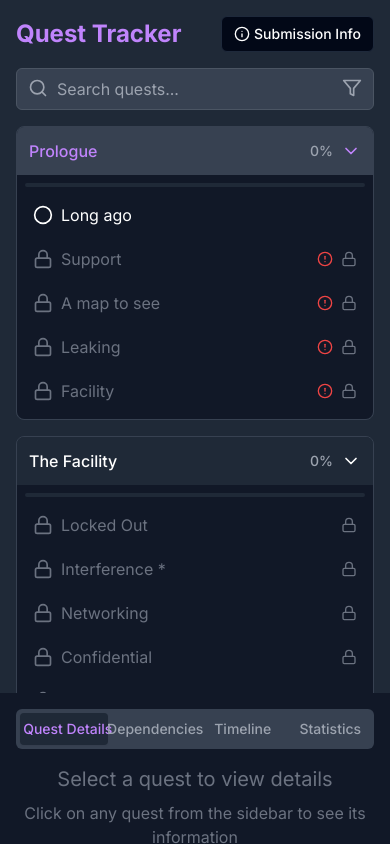
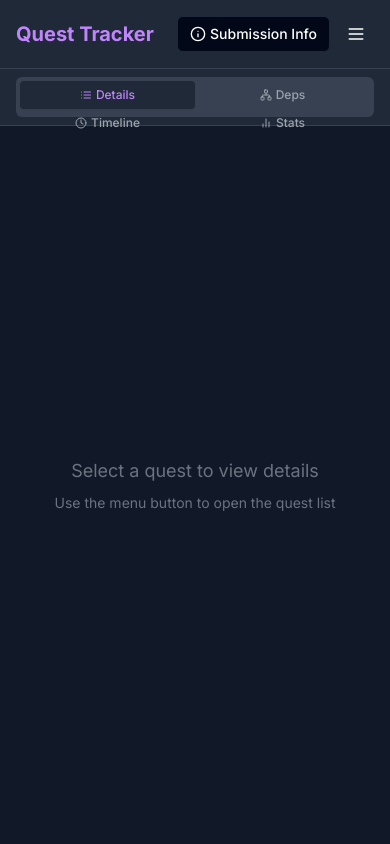
Before and after one commit to DefinetlyNotAI/FacilityARG, a Next.js app: page / in a window 390 px wide. Built offline with nearby package versions, Linux system fonts and the light colour scheme.

Commit message:
Mobile-Friendly Quest Tracker Updates

```diff
--- a/app/globals.css
+++ b/app/globals.css
@@ -142,3 +142,38 @@
     @apply text-xs;
     @apply dark:text-gray-400 text-gray-600;
 }
+
+/* Mobile-specific improvements */
+@media (max-width: 768px) {
+    /* Ensure touch targets are large enough */
+    .quest-item {
+        @apply min-h-[44px];
+    }
+
+    /* Better spacing for mobile */
+    .quest-item button {
+        @apply py-3 px-4;
+    }
+
+    /* Improve readability on small screens */
+    .quest-detail-content {
+        @apply text-base leading-relaxed;
+    }
+
+    /* Better button sizing for mobile */
+    .mobile-button {
+        @apply min-h-[44px] px-4 py-2;
+    }
+}
+
+/* Prevent horizontal scroll on mobile */
+@media (max-width: 768px) {
+    body {
+        overflow-x: hidden;
+    }
+}
+
+/* Improve touch scrolling on iOS */
+.custom-scrollbar {
+    -webkit-overflow-scrolling: touch;
+}
--- a/app/page.tsx
+++ b/app/page.tsx
@@ -11,8 +11,9 @@ import {SubmissionInfo} from "@/components/submission-info"
 import type {QuestData, Questline} from "@/lib/types"
 import {processQuestData} from "@/lib/quest-utils"
 import {Tabs, TabsContent, TabsList, TabsTrigger} from "@/components/ui/tabs"
-import {BarChart2, Clock, List, Network} from "lucide-react"
+import {BarChart2, Clock, List, Network, Menu, X} from "lucide-react"
 import {Data} from "@/components/quests/all_quests";
+import {Button} from "@/components/ui/button"
 
 export default function QuestTracker() {
     const [questData, setQuestData] = useState<Questline[]>([])
@@ -22,6 +23,7 @@ export default function QuestTracker() {
     const [isLoading, setIsLoading] = useState(true)
     const [filters, setFilters] = useState({status: [] as string[], search: ""})
     const [activeRightTab, setActiveRightTab] = useState("details")
+    const [isSidebarOpen, setIsSidebarOpen] = useState(false)
 
     useEffect(() => {
         const loadQuestData = async () => {
@@ -126,6 +128,9 @@ export default function QuestTracker() {
         // Then select the quest
         setSelectedQuest(quest)
         setActiveRightTab("details")
+
+        // Close sidebar on mobile when quest is selected
+        setIsSidebarOpen(false)
     }
 
     const handleQuestlineSelect = (questlineName: string) => {
@@ -171,21 +176,51 @@ export default function QuestTracker() {
     }
 
     return (
-        <div
-            className="flex flex-col md:flex-row h-screen bg-gray-100 dark:bg-gray-900 text-gray-900 dark:text-white overflow-hidden">
-            <div className="w-full md:w-1/3 lg:w-1/4 bg-white dark:bg-gray-800 p-4 overflow-y-auto custom-scrollbar">
-                <div className="flex items-center justify-between mb-4">
-                    <h1 className="text-2xl font-bold text-purple-600 dark:text-purple-400">Quest Tracker</h1>
+        <div className="flex flex-col h-screen bg-gray-100 dark:bg-gray-900 text-gray-900 dark:text-white overflow-hidden">
+            {/* Mobile Header */}
+            <div className="md:hidden bg-white dark:bg-gray-800 p-4 border-b border-gray-200 dark:border-gray-700 flex items-center justify-between">
+                <h1 className="text-xl font-bold text-purple-600 dark:text-purple-400">Quest Tracker</h1>
                 <div className="flex items-center space-x-2">
-                        {/* <ThemeToggle /> */}
                     <SubmissionInfo/>
+                    <Button
+                        variant="ghost"
+                        size="sm"
+                        onClick={() => setIsSidebarOpen(!isSidebarOpen)}
+                        className="p-2"
+                    >
+                        {isSidebarOpen ? <X className="h-5 w-5" /> : <Menu className="h-5 w-5" />}
+                    </Button>
                 </div>
             </div>
 
-                <div className="mb-4">
+            <div className="flex flex-1 overflow-hidden">
+                {/* Sidebar - Mobile Overlay / Desktop Fixed */}
+                <div className={`
+                    ${isSidebarOpen ? 'translate-x-0' : '-translate-x-full'}
+                    md:translate-x-0
+                    fixed md:relative
+                    inset-y-0 left-0
+                    z-50 md:z-auto
+                    w-80 md:w-1/3 lg:w-1/4
+                    bg-white dark:bg-gray-800
+                    transition-transform duration-300 ease-in-out
+                    md:transition-none
+                    border-r border-gray-200 dark:border-gray-700
+                    flex flex-col
+                `}>
+                    {/* Desktop Header */}
+                    <div className="hidden md:flex items-center justify-between p-4 border-b border-gray-200 dark:border-gray-700">
+                        <h1 className="text-2xl font-bold text-purple-600 dark:text-purple-400">Quest Tracker</h1>
+                        <SubmissionInfo/>
+                    </div>
+
+                    {/* Filter Section */}
+                    <div className="p-4 border-b border-gray-200 dark:border-gray-700">
                         <QuestFilter onFilterChangeAction={handleFilterChange}/>
                     </div>
 
+                    {/* Quest List */}
+                    <div className="flex-1 overflow-y-auto p-4 custom-scrollbar">
                         {filteredQuestData.length > 0 ? (
                             <QuestlineList
                                 questlines={filteredQuestData}
@@ -200,42 +235,70 @@ export default function QuestTracker() {
                             </div>
                         )}
                     </div>
-            <div className="w-full md:w-2/3 lg:w-3/4 p-4 overflow-y-auto h-full custom-scrollbar">
+                </div>
+
+                {/* Mobile Overlay Background */}
+                {isSidebarOpen && (
+                    <div
+                        className="fixed inset-0 bg-black bg-opacity-50 z-40 md:hidden"
+                        onClick={() => setIsSidebarOpen(false)}
+                    />
+                )}
+
+                {/* Main Content */}
+                <div className="flex-1 flex flex-col overflow-hidden">
+                    {/* Tab Navigation */}
+                    <div className="bg-white dark:bg-gray-800 border-b border-gray-200 dark:border-gray-700 px-4 py-2">
                         <Tabs value={activeRightTab} onValueChange={setActiveRightTab} className="w-full">
-                    <TabsList className="grid w-full grid-cols-4 bg-gray-300 dark:bg-gray-700 mb-4">
-                        <TabsTrigger value="details" className="flex items-center">
-                            <List className="h-4 w-4 mr-2"/>
-                            Quest Details
+                            <TabsList className="grid w-full grid-cols-2 md:grid-cols-4 bg-gray-300 dark:bg-gray-700">
+                                <TabsTrigger value="details" className="flex items-center text-xs md:text-sm">
+                                    <List className="h-3 w-3 md:h-4 md:w-4 mr-1 md:mr-2"/>
+                                    <span className="hidden sm:inline">Quest </span>Details
                                 </TabsTrigger>
-                        <TabsTrigger value="dependencies" className="flex items-center">
-                            <Network className="h-4 w-4 mr-2"/>
-                            Dependencies
+                                <TabsTrigger value="dependencies" className="flex items-center text-xs md:text-sm">
+                                    <Network className="h-3 w-3 md:h-4 md:w-4 mr-1 md:mr-2"/>
+                                    <span className="hidden sm:inline">Dependencies</span>
+                                    <span className="sm:hidden">Deps</span>
                                 </TabsTrigger>
-                        <TabsTrigger value="timeline" className="flex items-center">
-                            <Clock className="h-4 w-4 mr-2"/>
+                                <TabsTrigger value="timeline" className="flex items-center text-xs md:text-sm">
+                                    <Clock className="h-3 w-3 md:h-4 md:w-4 mr-1 md:mr-2"/>
                                     Timeline
                                 </TabsTrigger>
-                        <TabsTrigger value="stats" className="flex items-center">
-                            <BarChart2 className="h-4 w-4 mr-2"/>
-                            Statistics
+                                <TabsTrigger value="stats" className="flex items-center text-xs md:text-sm">
+                                    <BarChart2 className="h-3 w-3 md:h-4 md:w-4 mr-1 md:mr-2"/>
+                                    <span className="hidden sm:inline">Statistics</span>
+                                    <span className="sm:hidden">Stats</span>
                                 </TabsTrigger>
                             </TabsList>
+                        </Tabs>
+                    </div>
 
-                    <TabsContent value="details">
+                    {/* Tab Content */}
+                    <div className="flex-1 overflow-y-auto p-4 custom-scrollbar">
+                        <Tabs value={activeRightTab} onValueChange={setActiveRightTab} className="w-full h-full">
+                            <TabsContent value="details" className="mt-0 h-full">
                                 {selectedQuest ? (
-                            <QuestDetail quest={selectedQuest} onQuestLinkClickAction={handleQuestLinkClick}
-                                         allQuests={getAllQuests()}/>
+                                    <QuestDetail
+                                        quest={selectedQuest}
+                                        onQuestLinkClickAction={handleQuestLinkClick}
+                                        allQuests={getAllQuests()}
+                                    />
                                 ) : (
                                     <div className="flex items-center justify-center h-full">
-                                <div className="text-center text-gray-500">
-                                    <h2 className="text-xl mb-2">Select a quest to view details</h2>
-                                    <p>Click on any quest from the sidebar to see its information</p>
+                                        <div className="text-center text-gray-500 p-4">
+                                            <h2 className="text-lg md:text-xl mb-2">Select a quest to view details</h2>
+                                            <p className="text-sm md:text-base">
+                                                {isSidebarOpen ?
+                                                    "Click on any quest from the sidebar to see its information" :
+                                                    "Use the menu button to open the quest list"
+                                                }
+                                            </p>
                                         </div>
                                     </div>
                                 )}
                             </TabsContent>
 
-                    <TabsContent value="dependencies">
+                            <TabsContent value="dependencies" className="mt-0 h-full">
                                 <QuestDependencyGraph
                                     questlines={questData}
                                     selectedQuestline={selectedQuestline}
@@ -243,15 +306,17 @@ export default function QuestTracker() {
                                 />
                             </TabsContent>
 
-                    <TabsContent value="timeline">
+                            <TabsContent value="timeline" className="mt-0 h-full">
                                 <QuestTimeline questlines={questData} onQuestSelectAction={handleQuestLinkClick}/>
                             </TabsContent>
 
-                    <TabsContent value="stats">
+                            <TabsContent value="stats" className="mt-0 h-full">
                                 <QuestStatistics questlines={questData}/>
                             </TabsContent>
                         </Tabs>
                     </div>
                 </div>
+            </div>
+        </div>
     )
 }
--- a/components/quest-dependency-graph.tsx
+++ b/components/quest-dependency-graph.tsx
@@ -14,9 +14,27 @@ export default function QuestDependencyGraph({
                                                  onQuestSelectAction,
                                              }: QuestDependencyGraphProps) {
     const canvasRef = useRef<HTMLCanvasElement>(null)
+    const containerRef = useRef<HTMLDivElement>(null)
     const [offset, setOffset] = useState({x: 0, y: 0})
+    const [canvasSize, setCanvasSize] = useState({width: 800, height: 600})
     const isDraggingRef = useRef(false)
     const startDragPos = useRef({x: 0, y: 0})
+
+    // Update canvas size on container resize
+    useEffect(() => {
+        const updateCanvasSize = () => {
+            if (containerRef.current) {
+                const rect = containerRef.current.getBoundingClientRect()
+                const width = Math.max(rect.width, 300)
+                const height = Math.max(rect.height - 100, 400) // Account for header
+                setCanvasSize({width, height})
+            }
+        }
+
+        updateCanvasSize()
+        window.addEventListener('resize', updateCanvasSize)
+        return () => window.removeEventListener('resize', updateCanvasSize)
+    }, [])
 
     const parseConditions = (conditionStr: string) => {
         const conditionMatches = conditionStr.match(/\{\{\s*([^}]+)\s*}/g)
@@ -85,14 +103,47 @@ export default function QuestDependencyGraph({
             isDraggingRef.current = false
         }
 
+        // Touch events for mobile
+        const handleTouchStart = (e: TouchEvent) => {
+            if (e.touches.length === 1) {
+                isDraggingRef.current = true
+                startDragPos.current = {x: e.touches[0].clientX, y: e.touches[0].clientY}
+            }
+        }
+
+        const handleTouchMove = (e: TouchEvent) => {
+            if (!isDraggingRef.current || e.touches.length !== 1) return
+            e.preventDefault()
+
+            const dx = e.touches[0].clientX - startDragPos.current.x
+            const dy = e.touches[0].clientY - startDragPos.current.y
+
+            setOffset((prev) => ({
+                x: prev.x + dx,
+                y: prev.y + dy,
+            }))
+
+            startDragPos.current = {x: e.touches[0].clientX, y: e.touches[0].clientY}
+        }
+
+        const handleTouchEnd = () => {
+            isDraggingRef.current = false
+        }
+
         canvas.addEventListener("mousedown", handleMouseDown)
         canvas.addEventListener("mousemove", handleMouseMove)
         canvas.addEventListener("mouseup", handleMouseUp)
+        canvas.addEventListener("touchstart", handleTouchStart, {passive: false})
+        canvas.addEventListener("touchmove", handleTouchMove, {passive: false})
+        canvas.addEventListener("touchend", handleTouchEnd)
 
         return () => {
             canvas.removeEventListener("mousedown", handleMouseDown)
             canvas.removeEventListener("mousemove", handleMouseMove)
             canvas.removeEventListener("mouseup", handleMouseUp)
+            canvas.removeEventListener("touchstart", handleTouchStart)
+            canvas.removeEventListener("touchmove", handleTouchMove)
+            canvas.removeEventListener("touchend", handleTouchEnd)
         }
     }, [])
 
@@ -103,8 +154,8 @@ export default function QuestDependencyGraph({
         const ctx = canvas.getContext("2d")
         if (!ctx) return
 
-        canvas.width = canvas.offsetWidth
-        canvas.height = canvas.offsetHeight
+        canvas.width = canvasSize.width
+        canvas.height = canvasSize.height
         ctx.clearRect(0, 0, canvas.width, canvas.height)
 
         const currentQuestline = questlines.find((ql) => ql.questline_name === selectedQuestline)
@@ -114,10 +165,10 @@ export default function QuestDependencyGraph({
         const connections = getQuestConnections()
 
         const nodePositions: Record<string, { x: number; y: number }> = {}
-        const nodeRadius = 20
-        const nodeSpacing = 150
-        const startX = 100
-        const startY = 100
+        const nodeRadius = Math.min(25, Math.max(15, canvasSize.width / 40)) // Responsive node size
+        const nodeSpacing = Math.min(150, Math.max(100, canvasSize.width / 6)) // Responsive spacing
+        const startX = nodeRadius * 2
+        const startY = nodeRadius * 2
 
         const levels: string[][] = []
         const processed = new Set<string>()
@@ -147,7 +198,7 @@ export default function QuestDependencyGraph({
 
         levels.forEach((level, levelIndex) => {
             const levelWidth = level.length * nodeSpacing
-            const levelStartX = startX + (canvas.width - levelWidth) / 2
+            const levelStartX = startX + Math.max(0, (canvas.width - levelWidth) / 2)
 
             level.forEach((questName, index) => {
                 nodePositions[questName] = {
@@ -192,7 +243,7 @@ export default function QuestDependencyGraph({
             ctx.setLineDash([])
 
             const angle = Math.atan2(targetPos.y - sourcePos.y, targetPos.x - sourcePos.x)
-            const arrowSize = 8
+            const arrowSize = Math.min(10, nodeRadius / 2)
             ctx.beginPath()
             ctx.moveTo(
                 targetPos.x - arrowSize * Math.cos(angle) + arrowSize * Math.sin(angle),
@@ -234,26 +285,27 @@ export default function QuestDependencyGraph({
             ctx.stroke()
 
             ctx.fillStyle = "#ffffff"
-            ctx.font = "10px sans-serif"
+            const fontSize = Math.min(12, nodeRadius / 2)
+            ctx.font = `${fontSize}px sans-serif`
             ctx.textAlign = "center"
             ctx.textBaseline = "middle"
 
             const displayName =
                 quest.Secret && quest.SolveStatus === "Pending"
                     ? "???"
-                    : quest.QuestName.length > 15
-                        ? quest.QuestName.substring(0, 12) + "..."
+                    : quest.QuestName.length > 12
+                        ? quest.QuestName.substring(0, 9) + "..."
                         : quest.QuestName
 
             ctx.fillText(displayName, pos.x, pos.y)
         })
 
-        // 🔑 Draw Legend (top-left corner)
+        // Draw Legend (responsive positioning)
         const drawLegend = () => {
             const keyX = 10
             const keyY = 10
-            const spacing = 25 // Increased spacing to avoid overlap
-            const radius = 8
+            const spacing = Math.min(25, Math.max(20, canvasSize.height / 25))
+            const radius = Math.min(8, nodeRadius / 2)
 
             const items = [
                 {label: "Solved", color: "#22c55e"},
@@ -284,7 +336,8 @@ export default function QuestDependencyGraph({
                 }
 
                 ctx.fillStyle = "#ffffff"
-                ctx.font = "12px sans-serif" // Adjusted font size for readability
+                const fontSize = Math.min(12, canvasSize.width / 80)
+                ctx.font = `${fontSize}px sans-serif`
                 ctx.textAlign = "left"
                 ctx.textBaseline = "middle"
                 ctx.fillText(item.label, keyX + 30, y)
@@ -293,12 +346,19 @@ export default function QuestDependencyGraph({
 
         drawLegend()
 
-        const handleCanvasClick = (e: MouseEvent) => {
-            if (isDraggingRef.current) return // Ignore click if dragging
+        const handleCanvasClick = (e: MouseEvent | TouchEvent) => {
+            if (isDraggingRef.current) return
 
             const rect = canvas.getBoundingClientRect()
-            const x = e.clientX - rect.left
-            const y = e.clientY - rect.top
+            let x: number, y: number
+
+            if (e instanceof MouseEvent) {
+                x = e.clientX - rect.left
+                y = e.clientY - rect.top
+            } else {
+                x = e.touches[0].clientX - rect.left
+                y = e.touches[0].clientY - rect.top
+            }
 
             for (const [questName, pos] of Object.entries(nodePositions)) {
                 const distance = Math.sqrt((x - pos.x) ** 2 + (y - pos.y) ** 2)
@@ -310,25 +370,32 @@ export default function QuestDependencyGraph({
         }
 
         canvas.addEventListener("click", handleCanvasClick)
+        canvas.addEventListener("touchend", handleCanvasClick)
+
         return () => {
             canvas.removeEventListener("click", handleCanvasClick)
+            canvas.removeEventListener("touchend", handleCanvasClick)
         }
-    }, [selectedQuestline, questlines, offset])
+    }, [selectedQuestline, questlines, offset, canvasSize])
 
     return (
-        <Card>
-            <CardHeader>
-                <CardTitle>Quest Dependency Graph</CardTitle>
-                <div
-                    className="absolute top-0 right-0 bg-yellow-500 text-white text-xs font-bold py-1 px-3 rounded-full">
-                    Beta
+        <Card className="h-full flex flex-col">
+            <CardHeader className="flex-shrink-0">
+                <CardTitle className="relative">
+                    Quest Dependency Graph
+                    <div className="absolute top-0 right-0 bg-yellow-500 text-white text-xs font-bold py-1 px-3 rounded-full">
+                        Beta
+                    </div>
+                </CardTitle>
+            </CardHeader>
+            <CardContent className="flex-1 p-0">
+                <div ref={containerRef} className="w-full h-full min-h-[400px]">
+                    <canvas
+                        ref={canvasRef}
+                        className="w-full h-full border-2 border-gray-700 touch-none"
+                        style={{touchAction: 'none'}}
+                    />
                 </div>
-            </CardHeader>
-            <CardContent>
-                <canvas
-                    ref={canvasRef}
-                    className="w-full h-96 border-2 border-gray-700"
-                />
             </CardContent>
         </Card>
     )
```
Also changed, not shown: components/quest-detail.tsx (+78 -77 lines). Lines whose indentation alone changed are shown as unchanged.
